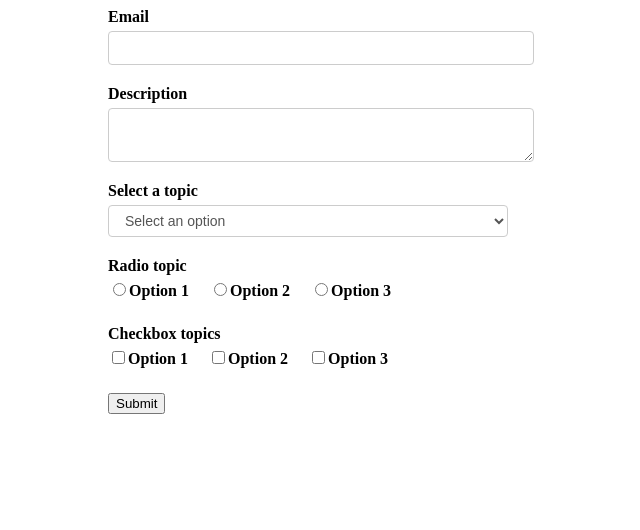
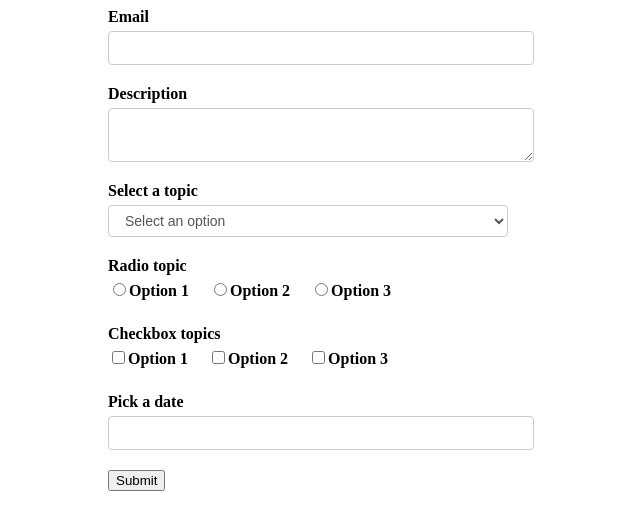
Before and after one commit to mgzawlinnaing/Reusable-formik-components, a React (Vite) app: page / in a window 1280 px wide. Shown: the top 530 px of the page, without its empty margins (319-959 px from the left). Built offline with nearby package versions, Linux system fonts and the light colour scheme.

Commit message:
feat: add date component

```diff
--- a/package.json
+++ b/package.json
@@ -12,6 +12,7 @@
   "dependencies": {
     "formik": "^2.2.9",
     "react": "^18.2.0",
+    "react-datepicker": "^4.11.0",
     "react-dom": "^18.2.0",
     "yup": "^1.1.1"
   },
--- a/src/components/FormikContainer.jsx
+++ b/src/components/FormikContainer.jsx
@@ -58,19 +58,33 @@ const FormikContainer = () => {
     selectOption: "",
     radioOption: "",
     checkboxOption: [],
+    birthDate: null,
+  };
+
+  const parseDate = (key, value) => {
+    if (typeof value === "string") {
+      const dateRegex = /^\d{4}-\d{2}-\d{2}T\d{2}:\d{2}:\d{2}\.\d{3}Z$/;
+      if (dateRegex.test(value)) {
+        return new Date(value);
+      }
+    }
+    return value;
   };
 
   const validationSchema = Yup.object({
     email: Yup.string().required("Email is required!"),
     description: Yup.string().required("Description is required!"),
     selectOption: Yup.string().required("Please select an option!"),
-    radioOption: Yup.string().required(
-      "Please at least choose a radio button!"
-    ),
-    checkboxOption: Yup.array().required("Please atleast check a box!"),
+    radioOption: Yup.string().required("Please choose a radio button!"),
+    checkboxOption: Yup.array().min(1, "Please check at least one box!"),
+    birthDate: Yup.date().required("Birth date is required!").nullable(),
   });
 
-  const onSubmit = (values) => console.log("Form data:", values);
+  const onSubmit = (values) => {
+    console.log("Form data:", values);
+    console.log("Saved data:", JSON.parse(JSON.stringify(values), parseDate));
+  };
+
   return (
     <Formik
       initialValues={initialValues}
@@ -98,17 +112,26 @@ const FormikContainer = () => {
             name="selectOption"
             options={dropdownOptions}
           />
+
           <FormikControl
             control="radio"
             label="Radio topic"
             name="radioOption"
             options={radioOptions}
           />
+
           <FormikControl
             control="checkbox"
             label="Checkbox topics"
             name="checkboxOption"
             options={checkboxOptions}
+          />
+
+          <FormikControl
+            control="date"
+            label="Pick a date"
+            name="birthDate"
+            placeholder="MM/DD/YYYY"
           />
           <button type="submit">Submit</button>
         </Form>
--- a/src/components/FormikControl.jsx
+++ b/src/components/FormikControl.jsx
@@ -3,6 +3,7 @@ import Input from "./form-components/Input";
 import RadioButton from "./form-components/RadioButton";
 import Select from "./form-components/Select";
 import TextArea from "./form-components/TextArea";
+import DatePicker from "./form-components/DatePicker.jsx";
 
 const FormikControl = (props) => {
   const { control, ...rest } = props;
@@ -19,6 +20,7 @@ const FormikControl = (props) => {
     case "checkbox":
       return <CheckBoxGroup {...rest} />;
     case "date":
+      return <DatePicker {...rest}/>
     default:
       return null;
   }
--- a/src/components/form-components/CheckBoxGroup.jsx
+++ b/src/components/form-components/CheckBoxGroup.jsx
@@ -16,6 +16,7 @@ const CheckBoxGroup = (props) => {
                 type="checkbox"
                 id={option.value}
                 {...field}
+                {...rest}
                 value={option.value}
                 checked={field.value.includes(option.value)}
               />
@@ -24,7 +25,7 @@ const CheckBoxGroup = (props) => {
           ));
         }}
       </Field>
-      <ErrorMessage name={name} component={ErrorText} />
+      <ErrorMessage component={ErrorText} name={name} />
     </div>
   );
 };
--- /dev/null
+++ b/src/components/form-components/DatePicker.jsx
@@ -0,0 +1,30 @@
+import DateView from "react-datepicker";
+import "react-datepicker/dist/react-datepicker.css";
+import {ErrorMessage, Field} from "formik";
+import ErrorText from "../ErrorText.jsx";
+const DatePicker = (props) => {
+  const { label, name, ...rest } = props;
+  return (
+    <div className="form-control">
+      <label htmlFor={name}>{label}</label>
+      <Field name={name}>
+        {({ form, field }) => {
+          const { setFieldValue } = form;
+          const { value } = field;
+          return (
+            <DateView
+              id={name}
+              {...field}
+              {...rest}
+              selected={value}
+              onChange={(val) => setFieldValue(name, val)}
+            />
+          );
+        }}
+      </Field>
+      <ErrorMessage component={ErrorText} name={name} />
+    </div>
+  );
+};
+
+export default DatePicker;
--- a/src/components/form-components/RadioButton.jsx
+++ b/src/components/form-components/RadioButton.jsx
@@ -9,13 +9,13 @@ const RadioButton = (props) => {
       <label>{label}</label>
       <Field name={name} {...rest}>
         {({ field }) => {
-          console.log("Field:", field);
           return options.map((option) => (
             <Fragment key={option.key}>
               <input
                 type="radio"
                 id={option.value}
                 {...field}
+                {...rest}
                 value={option.value}
                 checked={field.value === option.value}
               />
```
Also changed, not shown: 1 other file (tests, documents, lock files or other folders).
